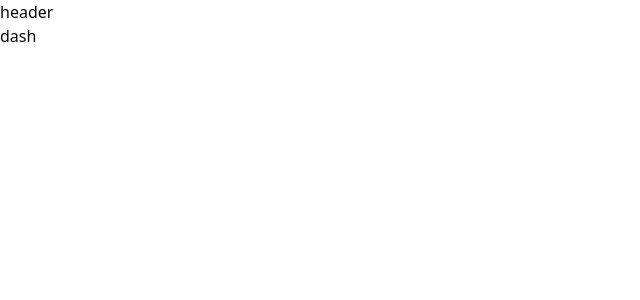
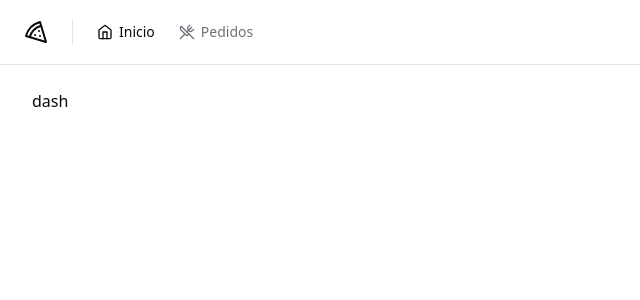
Before and after one commit to jeffersonbraster/dash-food, a React (Vite) app: page / in a window 1280 px wide. Shown: the top 300 px of the page, without its empty margins (0-640 px from the left). Built offline with nearby package versions, Linux system fonts and the light colour scheme.

Commit message:
estilizando layout do app com cabeçalho

```diff
--- a/package.json
+++ b/package.json
@@ -12,6 +12,7 @@
   "dependencies": {
     "@hookform/resolvers": "^3.3.2",
     "@radix-ui/react-label": "^2.0.2",
+    "@radix-ui/react-separator": "^1.0.3",
     "@radix-ui/react-slot": "^1.0.2",
     "class-variance-authority": "^0.7.0",
     "clsx": "^2.0.0",
--- /dev/null
+++ b/src/components/shared/header.tsx
@@ -0,0 +1,30 @@
+import { Home, Pizza, UtensilsCrossed } from 'lucide-react'
+
+import { Separator } from '../ui/separator'
+import NavLink from './nav-link'
+
+const Header = () => {
+  return (
+    <header className="border-b">
+      <div className="flex h-16 items-center gap-6 px-6">
+        <Pizza className="h-6 w-6" />
+
+        <Separator className="h-6" orientation="vertical" />
+
+        <nav className="flex items-center space-x-4 lg:space-x-6">
+          <NavLink to="/">
+            <Home className="h-4 w-4" />
+            Inicio
+          </NavLink>
+
+          <NavLink to="/orders">
+            <UtensilsCrossed className="h-4 w-4" />
+            Pedidos
+          </NavLink>
+        </nav>
+      </div>
+    </header>
+  )
+}
+
+export default Header
--- /dev/null
+++ b/src/components/shared/nav-link.tsx
@@ -0,0 +1,17 @@
+import { Link, LinkProps, useLocation } from 'react-router-dom'
+
+export type NavLinkProps = LinkProps
+
+const NavLink = (props: NavLinkProps) => {
+  const { pathname } = useLocation()
+
+  return (
+    <Link
+      data-current={pathname === props.to}
+      {...props}
+      className="flex items-center gap-1.5 text-sm font-medium text-muted-foreground hover:text-foreground data-[current=true]:text-foreground"
+    />
+  )
+}
+
+export default NavLink
--- /dev/null
+++ b/src/components/ui/separator.tsx
@@ -0,0 +1,29 @@
+import * as React from "react"
+import * as SeparatorPrimitive from "@radix-ui/react-separator"
+
+import { cn } from "@/lib/utils"
+
+const Separator = React.forwardRef<
+  React.ElementRef<typeof SeparatorPrimitive.Root>,
+  React.ComponentPropsWithoutRef<typeof SeparatorPrimitive.Root>
+>(
+  (
+    { className, orientation = "horizontal", decorative = true, ...props },
+    ref
+  ) => (
+    <SeparatorPrimitive.Root
+      ref={ref}
+      decorative={decorative}
+      orientation={orientation}
+      className={cn(
+        "shrink-0 bg-border",
+        orientation === "horizontal" ? "h-[1px] w-full" : "h-full w-[1px]",
+        className
+      )}
+      {...props}
+    />
+  )
+)
+Separator.displayName = SeparatorPrimitive.Root.displayName
+
+export { Separator }
--- a/src/pages/_layouts/app.tsx
+++ b/src/pages/_layouts/app.tsx
@@ -1,11 +1,13 @@
 import { Outlet } from 'react-router-dom'
+
+import Header from '@/components/shared/header'
 
 const AppLayout = () => {
   return (
-    <div>
-      <h1>header</h1>
+    <div className="flex min-h-screen flex-col antialiased">
+      <Header />
 
-      <div>
+      <div className="flex flex-1 flex-col gap-4 p-8 pt-6">
         <Outlet />
       </div>
     </div>
--- a/src/pages/_layouts/auth.tsx
+++ b/src/pages/_layouts/auth.tsx
@@ -3,7 +3,7 @@
 
 const AuthLayout = () => {
   return (
-    <div className="grid min-h-screen grid-cols-2">
+    <div className="grid min-h-screen grid-cols-2 antialiased">
       <div className="flex h-full flex-col justify-between border-r border-foreground/5 bg-muted p-10 text-muted-foreground">
         <div className="flex items-center gap-3 text-lg font-medium text-foreground">
           <Pizza className="h-5 w-5" />
```
Also changed, not shown: 1 other file (tests, documents, lock files or other folders).
